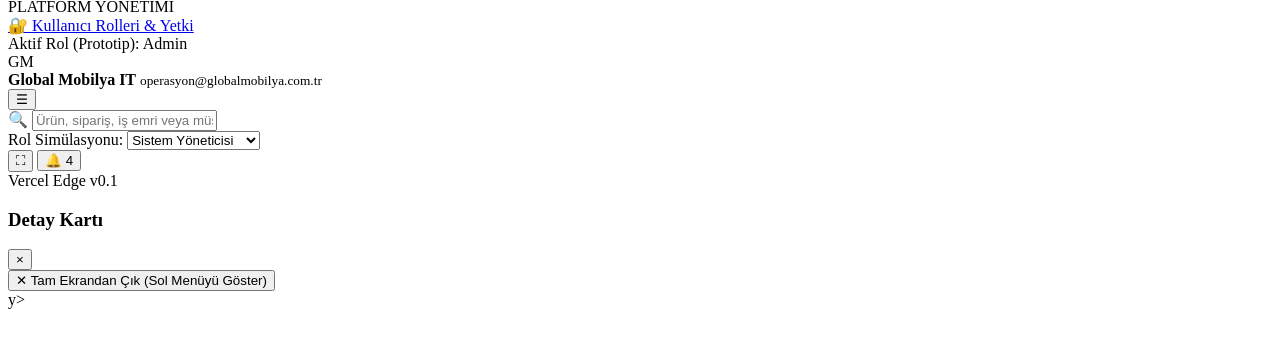
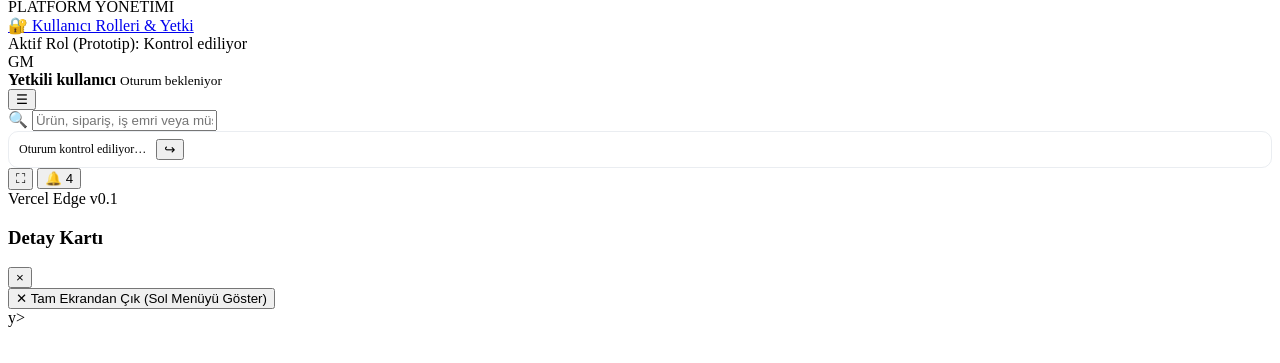
Before and after one commit to Andromeda012/Insta_Deployment, a website with bundled scripts: page index.html in a window 1280 px wide. Shown: the part 187-550 px from the top of the page. Built offline with nearby package versions, Linux system fonts and the light colour scheme.

Commit message:
Replace prototype role switcher with centralized authenticated user controls

```diff
--- a/index.html
+++ b/index.html
@@ -5,6 +5,7 @@
     <meta name="viewport" content="width=device-width, initial-scale=1.0">
     <title>Global Mobilya — Modüler Operasyon Yönetim Platformu</title>
     <link rel="stylesheet" href="style.css">
+    <script src="https://cdn.jsdelivr.net/npm/@supabase/supabase-js@2"></script>
     <link rel="preconnect" href="https://fonts.googleapis.com">
     <link rel="preconnect" href="https://fonts.gstatic.com" crossorigin>
     <link href="https://fonts.googleapis.com/css2?family=Plus+Jakarta+Sans:wght@400;500;600;700;800&family=JetBrains+Mono:wght@400;500;600&display=swap" rel="stylesheet">
@@ -75,13 +76,13 @@
             <div class="sidebar-footer">
                 <div class="role-badge-box">
                     <span class="role-label">Aktif Rol (Prototip):</span>
-                    <span class="badge badge-accent" id="active-role-badge">Admin</span>
+                    <span class="badge badge-accent" id="active-role-badge">Kontrol ediliyor</span>
                 </div>
                 <div class="user-profile-preview">
                     <div class="avatar">GM</div>
                     <div class="profile-info">
-                        <strong>Global Mobilya IT</strong>
-                        <small>operasyon@globalmobilya.com.tr</small>
+                        <strong id="sidebar-user-name">Yetkili kullanıcı</strong>
+                        <small id="sidebar-user-email">Oturum bekleniyor</small>
                     </div>
                 </div>
             </div>
@@ -102,16 +103,9 @@
                 </div>
 
                 <div class="topbar-right">
-                    <!-- Prototype Role Switcher Dropdown -->
-                    <div class="role-switcher-wrap">
-                        <label for="role-select-header" class="role-select-label">Rol Simülasyonu:</label>
-                        <select id="role-select-header" class="form-select-sm">
-                            <option value="admin">Sistem Yöneticisi</option>
-                            <option value="management">Şirket Yönetimi</option>
-                            <option value="sales">Satış & Pazarlama</option>
-                            <option value="production">Üretim Sorumlusu</option>
-                            <option value="infrastructure">Altyapı Operatörü</option>
-                        </select>
+                    <div class="central-user-chip" style="display:flex;align-items:center;gap:10px;padding:7px 10px;border:1px solid rgba(148,163,184,.2);border-radius:10px;color:var(--text-muted);font-size:12px;">
+                        <span id="central-user-email">Oturum kontrol ediliyor…</span>
+                        <button id="central-logout-btn" class="icon-btn" type="button" title="Güvenli çıkış" aria-label="Güvenli çıkış">↪</button>
                     </div>
 
                     <!-- In-App Fullscreen Toggle -->
```
